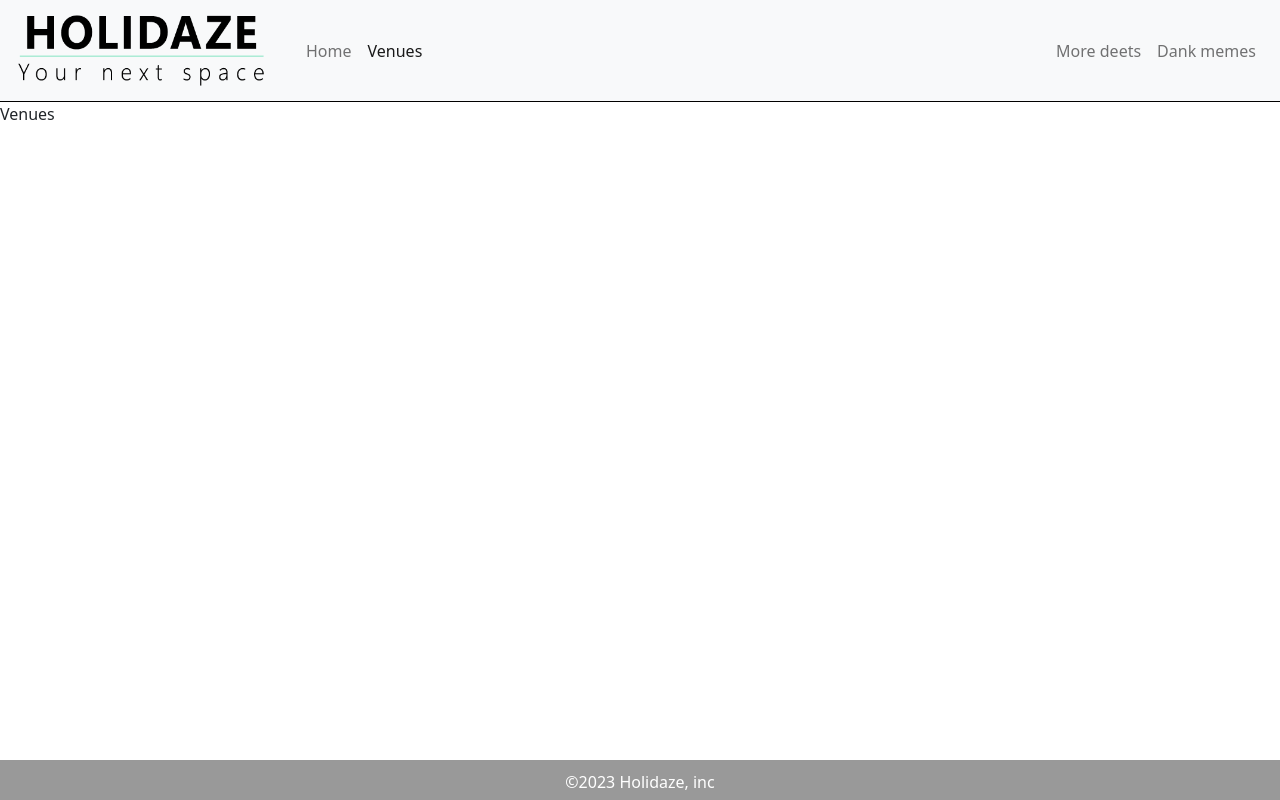
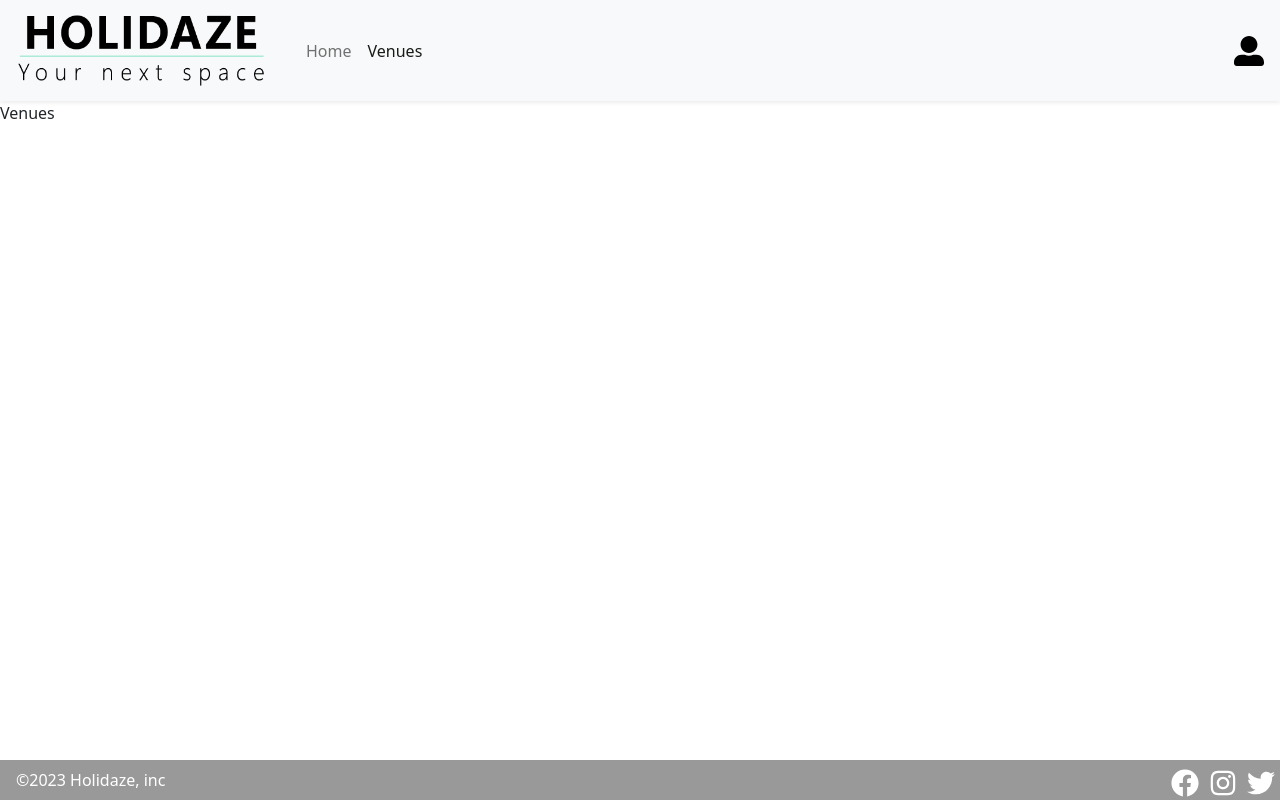
Before and after one commit to adrianBrands/projcet-exam-2, a React (Create React App) app: page /venues in a window 1280 px wide. Built offline with nearby package versions, Linux system fonts and the light colour scheme.

Commit message:
worked on some styling for header, footer and home page

```diff
--- a/src/components/layout/Footer.jsx
+++ b/src/components/layout/Footer.jsx
@@ -1,9 +1,16 @@
+import { FaFacebook, FaInstagram, FaTwitter} from "react-icons/fa";
+
 export default function Footer() {
   return (
-    <div className="footer">
-      <p className="d-flex text-white justify-content-center align-items-center">
+    <div className="footer d-flex text-white  align-items-center">
+      <p className="inc ms-3 me-auto">
         &copy;{new Date().getFullYear()} Holidaze, inc
       </p>
+      <h3 className="social"><FaFacebook/></h3>
+      <h3 className="social"><FaInstagram/></h3>
+      <h3 className="social"><FaTwitter/></h3>
+
     </div>
+
   );
 }
--- a/src/components/layout/Header.jsx
+++ b/src/components/layout/Header.jsx
@@ -1,12 +1,13 @@
-import { Button, Container, Nav, Navbar, NavbarBrand, NavDropdown } from "react-bootstrap";
+import { Button, Container, Nav, Navbar, NavbarBrand, Dropdown } from "react-bootstrap";
 import { NavLink, Link } from "react-router-dom";
 import Logo from "../../images/holidaze1.png"
+import { FaUserAlt } from "react-icons/fa";
 
 
 export default function Header() {
   return (
-    <Navbar collapseOnSelect expand="lg" bg="light" variant="light" className="border-bottom border-primary d-flex" sticky="top">
-      <Navbar.Brand className="ms-3"  href="#home">
+    <Navbar collapseOnSelect expand="lg" bg="light" variant="light" className=" border-primary d-flex shadow-sm" sticky="top">
+      <Navbar.Brand className="ms-3"  href="/">
         <img
               src={Logo}
               width="250"
@@ -21,11 +22,19 @@ export default function Header() {
           <Nav.Link to="/" as={NavLink}>Home</Nav.Link>
           <Nav.Link to="/venues" as={NavLink}>Venues</Nav.Link>
         </Nav>
-        <Nav className="me-3">
-          <Nav.Link href="#deets">More deets</Nav.Link>
-          <Nav.Link eventKey={2} href="#memes">
-            Dank memes
-          </Nav.Link>
+        <Nav className="me-3 align-items-center">
+
+
+          <Dropdown className="dropstart">
+      <Dropdown.Toggle  variant="" id="dropdown-basic">
+        <FaUserAlt className="userIcon"/>
+      </Dropdown.Toggle>
+
+      <Dropdown.Menu  variant="dark">
+        <Dropdown.Item href="/Register">Register</Dropdown.Item>
+        <Dropdown.Item href="/Sign-in">Sign in</Dropdown.Item>
+      </Dropdown.Menu>
+    </Dropdown>
         </Nav>
       </Navbar.Collapse>
     </Navbar>
--- a/src/components/pages/Home/Home.jsx
+++ b/src/components/pages/Home/Home.jsx
@@ -1,10 +1,11 @@
 import { Button, Container } from "react-bootstrap"
+import { Link } from "react-router-dom";
 import background from "../../../images/china-gf98bd0a45_1920.jpg"
 export default function Home(){
   return <div className="backgroundImage">
           <Container>
             <h1 className="text-white fst-italic fw-normal stay">Stay once, carry memories forever...</h1>
-            <Button size="lg" className="mt-3 test">Find Your Stay</Button>
+            <Link to="/venues"><Button size="lg" className="mt-3">Find Your Stay</Button></Link>
           </Container>
          </div>
 }
--- a/src/scss/footer.scss
+++ b/src/scss/footer.scss
@@ -1,8 +1,16 @@
 .footer{
   position: fixed;
   bottom: 0;
-  padding: 10px 10px 0px 10px;
+  //padding: 10px 10px 0px 10px;
   width: 100%;
   height: 40px;
   background-color: rgba(0, 0, 0, 0.4);
 }
+.social{
+  margin-bottom: 0;
+  margin: 5px;
+}
+
+.inc{
+  margin-bottom: 0;
+}
--- a/src/scss/header.scss
+++ b/src/scss/header.scss
@@ -1,3 +1,20 @@
 .navbar-toggler{
   margin-right: 10px;
 }
+
+.navbar-nav{
+  /*--bs-nav-link-color: black;
+  --bs-navbar-hover-color: black*/
+}
+
+.btn#dropdown-basic{
+  --bs-btn-border-color: none;
+  --bs-btn-color: black;
+  --bs-btn-padding-x: 0;
+  --bs-btn-padding-y: 0;
+
+}
+
+.dropstart .dropdown-toggle::before{
+  content: none;
+}
--- a/src/scss/styles.scss
+++ b/src/scss/styles.scss
@@ -1,9 +1,25 @@
-$primary:rgba(0, 0, 0, 0.3);
+//$primary:rgba(0, 0, 0, 0.3);
+$primary:#eb5555;
+
+
+
+
 @import "../../node_modules/bootstrap/scss/bootstrap.scss";
+
+
+.btn-primary{
+  --bs-btn-color: #fff;
+  --bs-btn-hover-color:#fff;
+}
 
 body, html {
   height: 100%;
   margin: 0;
+}
+
+.userIcon{
+  margin-bottom: 0;
+  font-size: 30px;
 }
 
 @import "./header.scss";
```
